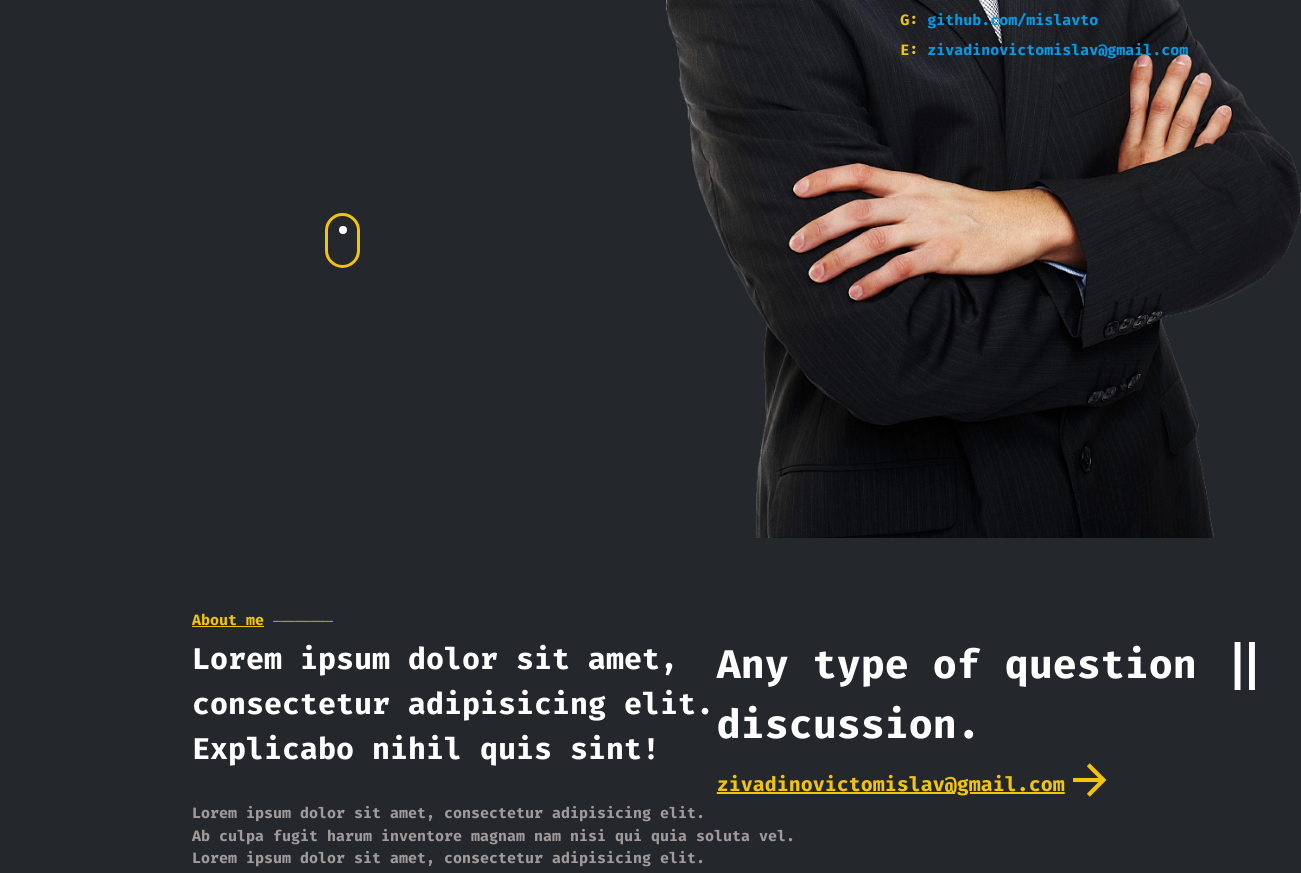
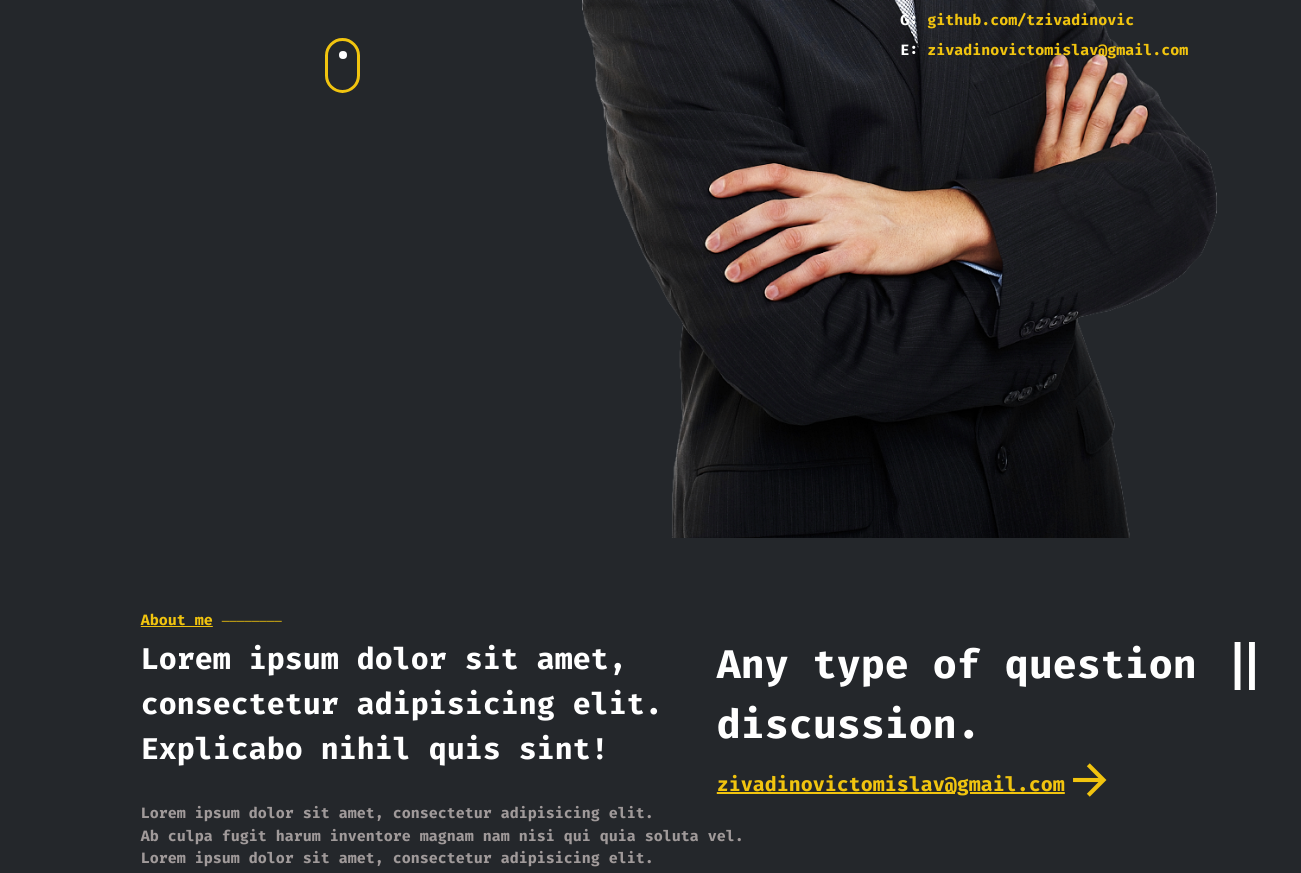
Before and after one commit to mislavto/portfolio, a plain HTML site: page index.html in a window 1280 px wide. Shown: the part 596-1469 px from the top of the page, 1301 px wide, since content can reach past the window. Drawn offline with nearby package versions, Linux system fonts and the light colour scheme.

Commit message:
added media queries for responsive design

```diff
--- a/index.html
+++ b/index.html
@@ -45,9 +45,9 @@
             <p class="dev-info">Based in Serbia, <br>I'm software developer.</p>
             <p class="more-info">Lorem ipsum dolor sit amet, consectetur adipisicing elit. Ad atque consectetur
                 consequuntur enim labore maiores.</p>
-            <p class="github-info">G: <a href="https://github.com/mislavto"
-                                         target="_blank">github.com/mislavto</a></p>
-            <p class="email-info">E: <a href="">zivadinovictomislav@gmail.com</a></p>
+            <p class="github-info">G: <a href="https://github.com/tzivadinovic"
+                                         target="_blank">github.com/tzivadinovic</a></p>
+            <p class="email-info">E: <a>zivadinovictomislav@gmail.com</a></p>
         </div>
     </div>
     <section id="about">
--- a/styles.css
+++ b/styles.css
@@ -13,6 +13,7 @@ html {
 }
 
 nav {
+    user-select: none;
     margin: 0 auto;
     width: 100%;
     background-color: #24272b;
@@ -23,6 +24,7 @@ nav {
 }
 
 ul li a {
+    user-select: none;
     width: 100%;
     font-size: 20px;
 }
@@ -34,10 +36,12 @@ nav.shift ul li a {
 }
 
 nav.shift ul li a:hover {
+    user-select: none;
     color: black;
 }
 
 nav.shift ul li a:after {
+    user-select: none;
     border-radius: 1px;
     display: block;
     position: absolute;
@@ -57,6 +61,7 @@ nav.shift ul li a:after {
 }
 
 nav.shift ul li a:hover:after {
+    user-select: none;
     opacity: 1;
     visibility: visible;
     height: 100%;
@@ -64,34 +69,40 @@ nav.shift ul li a:hover:after {
 }
 
 .home {
+    user-select: none;
     width: 100%;
     height: auto;
 }
 
 .home-left {
+    user-select: none;
     padding: 8% 0% 0% 8%;
     width: 79%;
     display: inline-block;
 }
 
 .home-left h1 {
+    user-select: none;
     font-family: 'Fira Code', monospace;
     font-size: 100px;
     color: white;
 }
 
 .home-left span {
+    user-select: none;
     margin-left: 5%;
     color: #F1C40F;
 }
 
 .avatar-img {
+    user-select: none;
     width: 635px;
     margin-top: -419px;
     margin-left: 564px;
 }
 
 .home-right {
+    user-select: none;
     width: 18%;
     display: inline-block;
     height: 1000px;
@@ -99,6 +110,7 @@ nav.shift ul li a:hover:after {
 }
 
 .home-right p {
+    user-select: none;
     margin-top: 70px;
     margin-left: -120px;
     color: #F1C40F;
@@ -106,29 +118,48 @@ nav.shift ul li a:hover:after {
 }
 
 .home-right .dev-info {
+    user-select: none;
     color: white;
     font-size: 30px;
     margin-top: 100px;
 }
 
 .home-right .more-info {
+    user-select: none;
     color: #a09a9a;
     margin-top: 200px;
 }
 
 .home-right .github-info {
+    user-select: none;
+    color: white;
     margin-top: 280px;
 }
 
+.home-right .github-info a{
+    user-select: none;
+    color: #F1C40F;
+}
+
 .home-right .email-info {
+    color: white;
     margin-top: 310px;
 }
 
+.home-right .email-info a{
+    user-select: text;
+    cursor: text;
+    margin-top: 310px;
+    color: #F1C40F;
+}
+
 .socials {
+    user-select: none;
     font-size: 25px;
 }
 
 .fa-twitter {
+    user-select: none;
     color: white;
 }
 
@@ -138,10 +169,12 @@ nav.shift ul li a:hover:after {
 }
 
 .fa-linkedin {
+    user-select: none;
     color: white;
 }
 
 .fa-linkedin {
+    user-select: none;
     color: white;
 }
 
@@ -151,6 +184,7 @@ nav.shift ul li a:hover:after {
 }
 
 .fa-instagram {
+    user-select: none;
     color: white;
 }
 
@@ -161,6 +195,7 @@ nav.shift ul li a:hover:after {
 
 
 .circle {
+    user-select: none;
     border-radius: 50%;
     height: 50px;
     width: 50px;
@@ -192,6 +227,7 @@ nav.shift ul li a:hover:after {
 
 
 .triangle {
+    user-select: none;
     width: 0;
     height: 0;
     border-left: 80px solid transparent;
@@ -265,6 +301,7 @@ nav.shift ul li a:hover:after {
 }
 
 .scroll-btn {
+    user-select: none;
     display: block;
     position: absolute;
     left: 0;
@@ -275,6 +312,7 @@ nav.shift ul li a:hover:after {
 }
 
 .scroll-btn > * {
+    user-select: none;
     display: inline-block;
     line-height: 18px;
     font-size: 13px;
@@ -288,6 +326,7 @@ nav.shift ul li a:hover:after {
 .scroll-btn > *:focus,
 .scroll-btn > *.active {
     color: white;
+    user-select: none;
 }
 
 .scroll-btn > *:hover,
@@ -296,9 +335,11 @@ nav.shift ul li a:hover:after {
 .scroll-btn > *.active {
     opacity: 0.8;
     filter: alpha(opacity=80);
+    user-select: none;
 }
 
 .scroll-btn .mouse {
+    user-select: none;
     position: relative;
     display: block;
     width: 35px;
@@ -312,6 +353,7 @@ nav.shift ul li a:hover:after {
 }
 
 .scroll-btn .mouse > * {
+    user-select: none;
     position: absolute;
     display: block;
     top: 29%;
@@ -327,15 +369,18 @@ nav.shift ul li a:hover:after {
 }
 
 .about {
+    user-select: none;
     margin-top: 5%;
 }
 
 .about .about-p {
+    user-select: none;
     color: #F1C40F;
     margin-left: 15%;
 }
 
 .about .about-big {
+    user-select: none;
     color: white;
     font-size: 30px;
     margin-left: 15%;
@@ -343,12 +388,14 @@ nav.shift ul li a:hover:after {
 }
 
 .about-small {
+    user-select: none;
     margin-top: 30px;
     margin-left: 15%;
     color: #a09a9a;
 }
 
 .experience {
+    user-select: none;
     margin-left: 22%;
     color: white;
     font-size: 30px;
@@ -356,12 +403,14 @@ nav.shift ul li a:hover:after {
 }
 
 .number {
+    user-select: none;
     font-size: 100px;
     color: #F1C40F;
     margin-left: 15%;
 }
 
 .right-about {
+    user-select: none;
     margin-left: 56%;
     margin-top: -407px;
     color: white;
@@ -369,13 +418,55 @@ nav.shift ul li a:hover:after {
 }
 
 .right-about a {
+    user-select: none;
     text-decoration: underline;
     color: #F1C40F;
     font-size: 20px;
 }
 
 .right-about i {
+    user-select: none;
     font-size: 50px;
     color: #F1C40F;
     vertical-align: middle;
 }
+
+@media only screen and (max-width: 1600px) {
+    .avatar-img {
+        user-select: none;
+        width: 635px;
+        margin-top: -419px;
+        margin-left: 550px;
+    }
+
+    .home-left {
+        user-select: none;
+        padding: 8% 0% 0% 2.5%;
+        width: 79%;
+        display: inline-block;
+    }
+
+    .scroll-btn {
+        margin-top: -500px;
+    }
+
+    .about .about-p {
+        margin-left: 11%;
+    }
+
+    .about .about-big {
+        margin-left: 11%;
+    }
+
+    .about-small {
+        margin-left: 11%;
+    }
+
+    .experience {
+        margin-left: 18%;
+    }
+
+    .number {
+        margin-left: 11%;
+    }
+}
```
